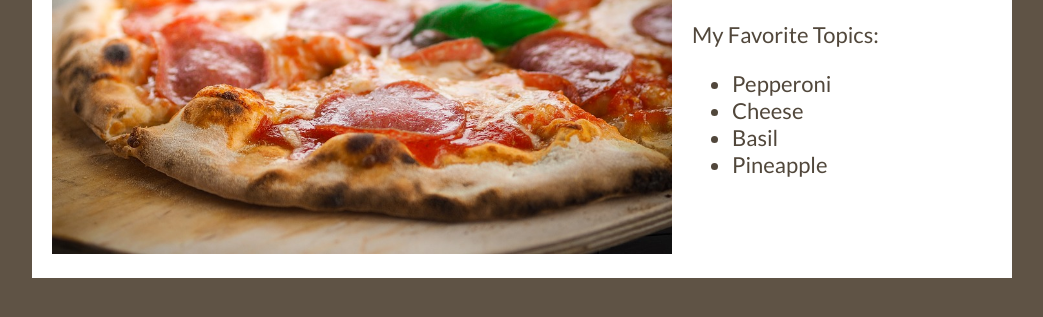
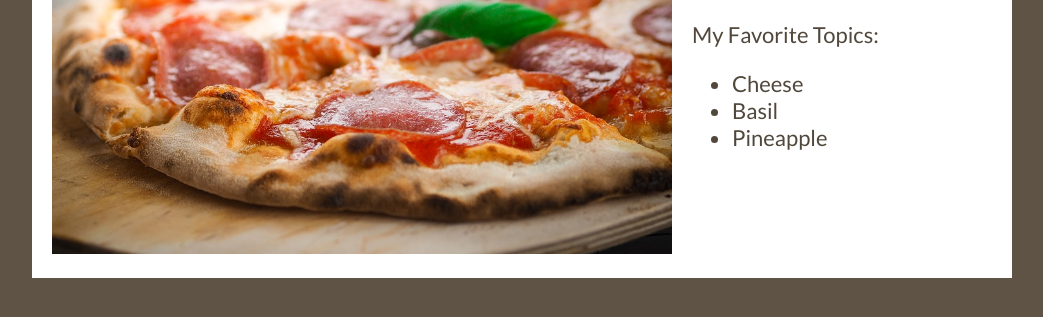
Before and after one commit to kimmep/Pizza, a plain HTML site: page index.html in a window 1280 px wide. Shown: the part 199-516 px from the top of the page, without its empty margins (118-1161 px from the left). Drawn offline with Linux system fonts and the light colour scheme; a web font is replaced by a local one.

Commit message:
Removed Pepperoni
Vegetarian option

```diff
--- a/index.html
+++ b/index.html
@@ -20,7 +20,6 @@
     <h1>Pizza!</h1>
     <p>My Favorite Topics: </p>
     <ul>
-      <li>Pepperoni</li>
       <li>Cheese</li>
       <li>Basil</li>
       <li>Pineapple</li>
```
